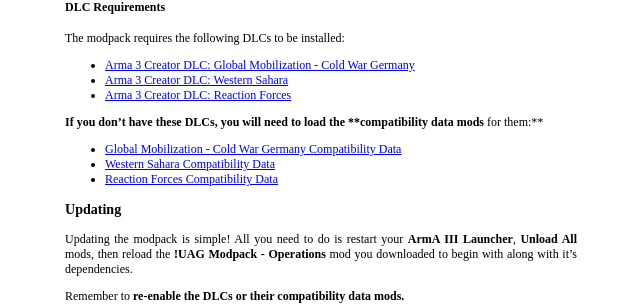
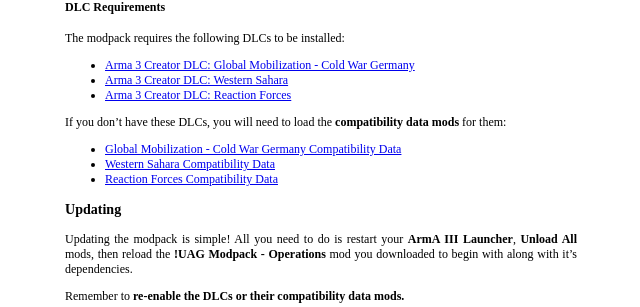
Before and after one commit to zuedev/-docs.uagpmc.com, a Jekyll site: the page built from jekyll/guides/setup.md, in a window 1280 px wide. Shown: the part 599-906 px from the top of the page, without its empty margins (319-959 px from the left). Built offline with Jekyll 4.4.1, drawn with Linux system fonts in a browser that asks for light colours; our own code applies the rules of GitHub Pages for plain Markdown files; comment, search, counter and statistics services are not loaded; a style sheet for code colours, icons or effects is not loaded.

Commit message:
update formatting

```diff
--- a/jekyll/guides/setup.md
+++ b/jekyll/guides/setup.md
@@ -26,7 +26,7 @@ The modpack requires the following DLCs to be installed:
 - [Arma 3 Creator DLC: Western Sahara](https://store.steampowered.com/app/1681170/Arma_3_Creator_DLC_Western_Sahara/)
 - [Arma 3 Creator DLC: Reaction Forces](https://store.steampowered.com/app/2647760/Arma_3_Creator_DLC_Reaction_Forces/)
 
-**If you don't have these DLCs, you will need to load the **compatibility data mods** for them:**
+If you don't have these DLCs, you will need to load the **compatibility data mods** for them:
 
 - [Global Mobilization - Cold War Germany Compatibility Data](https://steamcommunity.com/sharedfiles/filedetails/?id=1776428269)
 - [Western Sahara Compatibility Data](https://steamcommunity.com/sharedfiles/filedetails/?id=2636962953)
```
